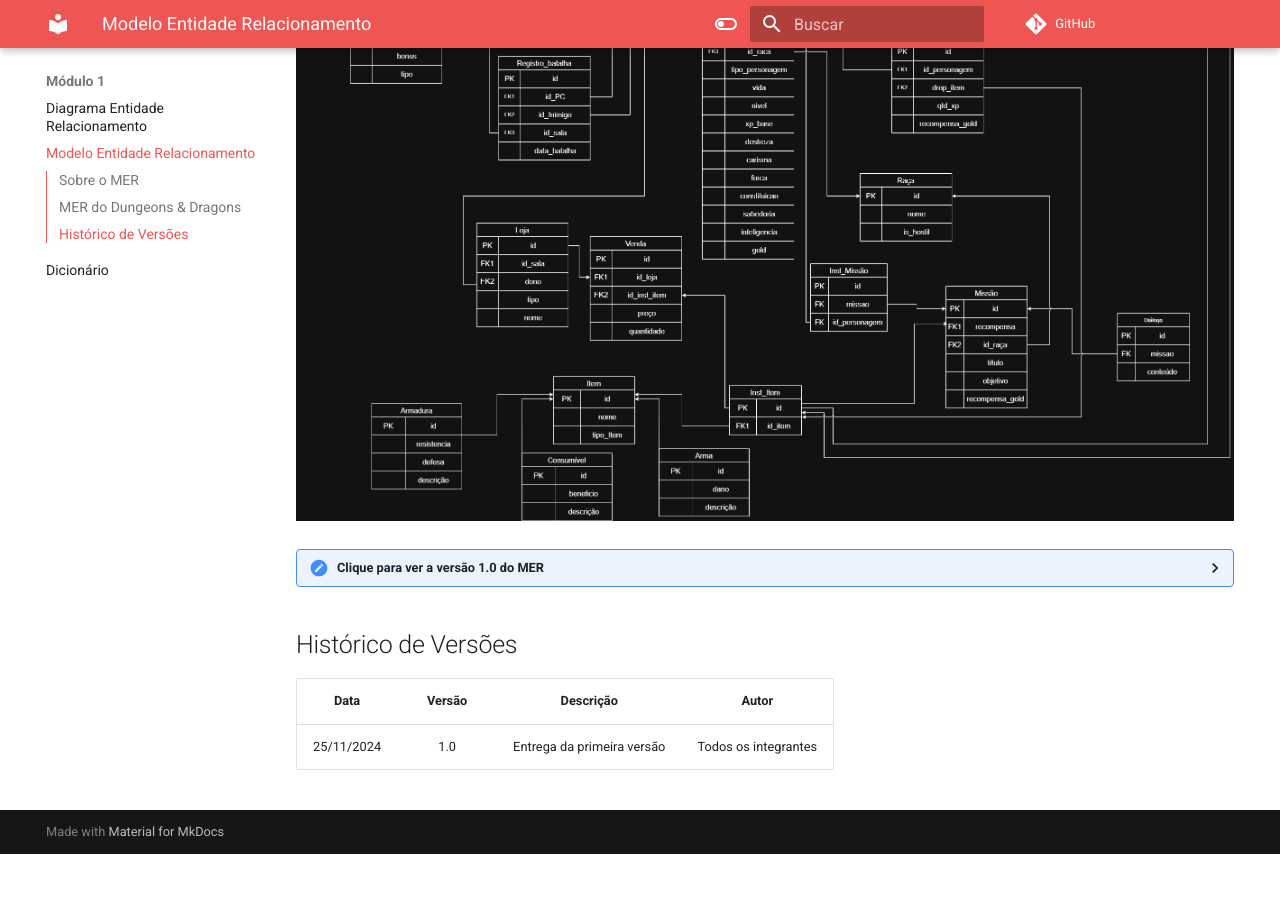
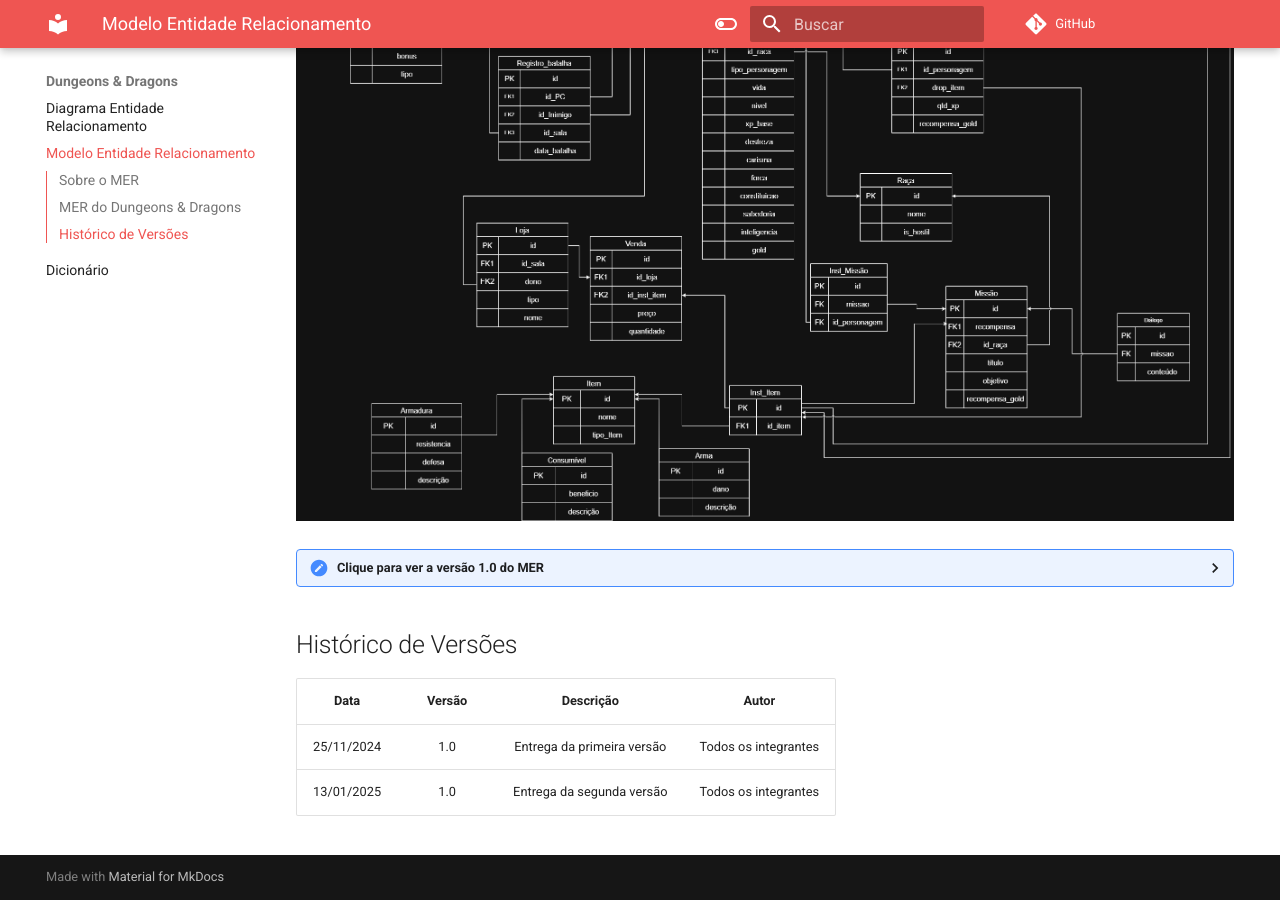
Before and after one commit to SBD1/2024.2-D-D-classico, an MkDocs documentation site: the page built from docs/MER.md, in a window 1280 px wide and 900 px high, scrolled down 639 px. Built offline with MkDocs 1.6.1 and Material for MkDocs 9.7.7, drawn with Linux system fonts in a browser that asks for light colours; comment, search, counter and statistics services are not loaded; before the commit the page ends 1493 px from its top, so only the background shows below that.

Commit message:
pequenas alterações

```diff
--- a/docs/MER.md
+++ b/docs/MER.md
@@ -25,3 +25,4 @@ Versão apresentada no Módulo 1:
 |    Data    | Versão | Descrição | Autor |
 | :---: | :----: | :---: | :---: |
 | 25/11/2024 | 1.0 | Entrega da primeira versão | Todos os integrantes |
+| 13/01/2025 | 1.0 | Entrega da segunda versão | Todos os integrantes |
--- a/mkdocs.yml
+++ b/mkdocs.yml
@@ -4,7 +4,7 @@ repo_url: https://github.com/SBD1/2024.2-D-D-classico
 
 nav:
   - Home: 'index.md'
-  - Módulo 1:
+  - Dungeons & Dragons:
     - Diagrama Entidade Relacionamento: 'DER.md'
     - Modelo Entidade Relacionamento: 'MER.md'
     - Dicionário: 'dicionario.md'
```
Also changed, not shown: docs/dicionario.md (+1 -0 lines).
